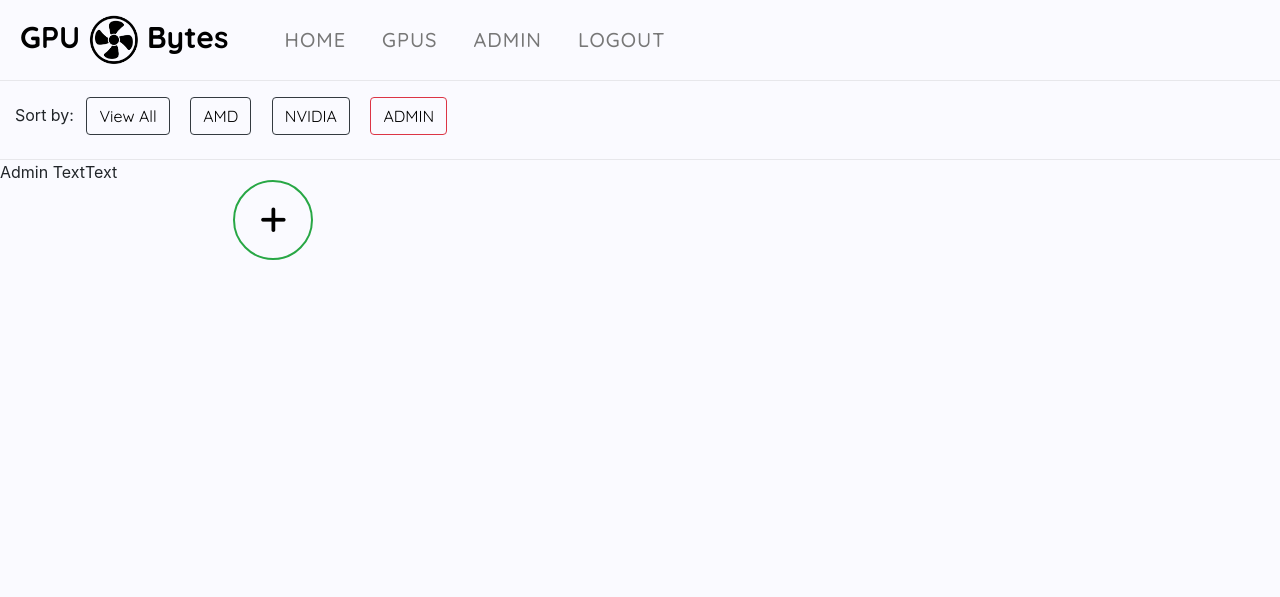
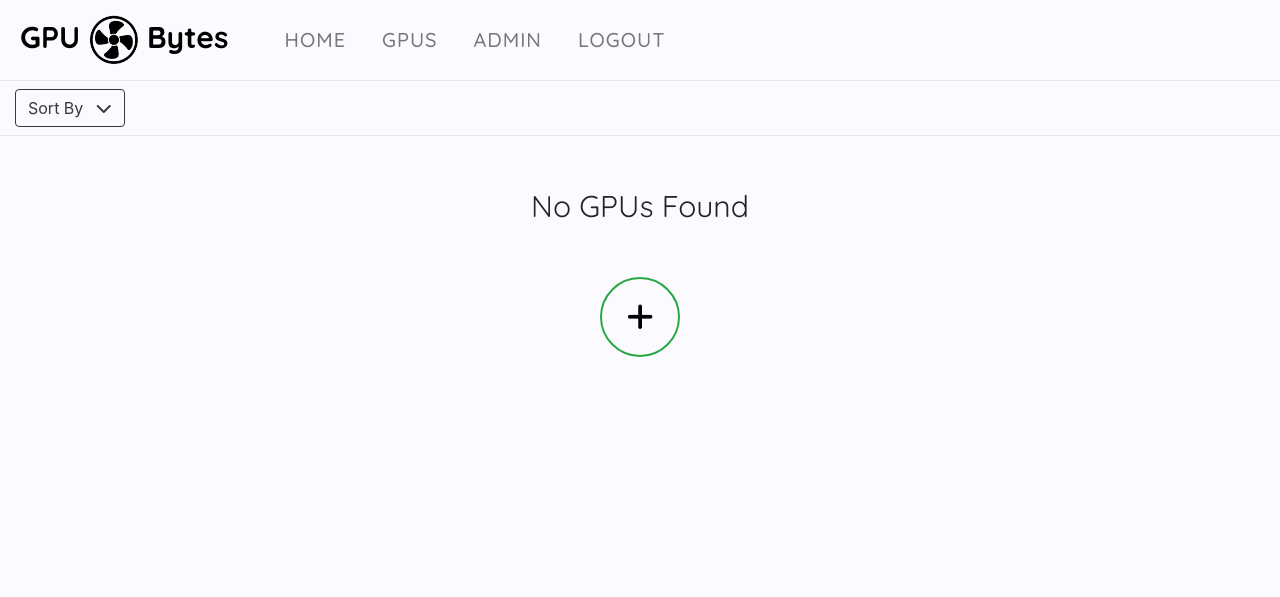
Before and after one commit to AlexanderJWard/gpu-bytes, a Django app: page /gpu/amd/ in a window 1280 px wide. Shown: the top 597 px of the page. Run offline with Django 3.2, Linux system fonts and the light colour scheme; a user stored in the database is signed in; tables that the repository leaves empty hold one stand-in row (values such as "Sample post"); some libraries are stand-ins or nearby versions.

Commit message:
F add button to only appear after last card. Style draft images on list view.

```diff
--- a/static/css/style.css
+++ b/static/css/style.css
@@ -158,12 +158,17 @@
     background-color: transparent;
 }
 
-/* blog post card */
+/* blog post card and gpu card*/
 
 .image-container img {
     border: 2px solid #777777;
     border-radius: .90rem;
     background-color: #777777;
+}
+
+.card-img-overlay {
+    margin-top: 1.9rem;
+    opacity: 0.5;
 }
 
 .card-brand {
@@ -209,6 +214,21 @@
     font-family: 'Source Sans Pro', sans-serif;
 }
 
+.filter-menu a {
+    color: #000;
+    font-family: 'Quicksand', sans-serif;
+}
+
+.filter-menu a:hover {
+    background-color: #343a40;
+    color: #fafaff;
+    font-weight: bold;
+}
+
+.filter-menu .filter-admin:hover {
+    background-color: #bd0000;
+}
+
 .filter-btn a,
 .edit-btn a,
 .add-btn a {
@@ -240,7 +260,14 @@
     height: 5rem;
 }
 
-/* post detail */
+/* empty posts and gpus */
+
+.empty-gpu {
+    font-family: 'Quicksand', sans-serif;
+    font-size: 30px;
+}
+
+/* post detail and gpu detail */
 
 .masthead {
     margin-top: 10px;
@@ -308,9 +335,10 @@
 
 @media screen and (max-width: 450px) {
 
-    .filter-btn {
+    /* .filter-btn {
         display: block;
         width: 100%;
-    }
+        margin: 1rem 0 1rem 0;
+    } */
 
 }
--- a/templates/delete_gpu.html
+++ b/templates/delete_gpu.html
@@ -11,9 +11,9 @@
 
     <form method="POST">
         {% csrf_token %}
-        Are you want to delete this item ?
-        <button type="submit" class="btn btn-lg">YES</button>
-        <button href="/" class="btn btn-lg">NO</button>
+        <h2>Are you want to delete this item ?</h2>
+        <button type="submit" class="btn btn-outline-success">YES</button>
+        <button type="button" class="btn btn-outline-dark"><a class="" href="{% url 'gpu' %}">NO</a></button>
     </form>
 
 
--- a/templates/gpu.html
+++ b/templates/gpu.html
@@ -8,15 +8,29 @@
     <div class="row">
         <div class="col-12 left">
             <div class="mt-2">
+                <button type="button" class="btn btn-outline-dark filter-btn" data-toggle="dropdown" aria-expanded="false">
+                  Sort By <i class="pl-2 fa-solid fa-chevron-down"></i>
+                </button>
+                <div class="dropdown-menu filter-menu">
+                  <a class="dropdown-item" href="{% url 'gpu' %}">View All</a>
+                  <a class="dropdown-item" href="{% url 'amd' %}">AMD</a>
+                  <a class="dropdown-item" href="{% url 'nvidia' %}">NVIDIA</a>
+                  {% if user.is_superuser %}
+                  <div class="dropdown-divider"></div>
+                  <a class="dropdown-item filter-admin" href="{% url 'gpu_admin' %}">ADMIN</a>
+                  {% endif %}
+                </div>
+              </div>
+            <!-- <div class="mt-2">
                 <p class="d-inline">Sort by:</p>
-                <button type="button" class="btn btn-outline-dark filter-btn m-2"><a class="" href="{% url 'gpu' %}">View All</a></button>
-                <button type="button" class="btn btn-outline-dark filter-btn m-2"><a class="" href="{% url 'amd' %}">AMD</a></button>
-                <button type="button" class="btn btn-outline-dark filter-btn m-2"><a class="" href="{% url 'nvidia' %}">NVIDIA</a></button>
+                <button type="button" class="btn btn-outline-dark filter-btn"><a class="" href="{% url 'gpu' %}">View All</a></button>
+                <button type="button" class="btn btn-outline-dark filter-btn"><a class="" href="{% url 'amd' %}">AMD</a></button>
+                <button type="button" class="btn btn-outline-dark filter-btn"><a class="" href="{% url 'nvidia' %}">NVIDIA</a></button>
                 {% if user.is_superuser %}
-                <button type="button" class="btn btn-outline-danger filter-btn mx-2"><a class="" href="{% url 'gpu_admin' %}">ADMIN</a></button>
+                <button type="button" class="btn btn-outline-danger filter-btn"><a class="" href="{% url 'gpu_admin' %}">ADMIN</a></button>
                 {% endif %}
-            </div>
-            <div class="row card-border mt-3">
+            </div> -->
+            <div class="row card-border mt-2">
                 {% for post in gpu_list %}
                 <div class="col-12 col-md-4 col-lg-3 card-parent">
                     <div class="card mb-4">
@@ -29,15 +43,19 @@
                                 {% endif %}
                             </a>
                             <div class="image-container">
-                                {% if post.status == 0 %}
-                                <a href="{% url 'gpu_detail' post.slug %}"><img class="card-img-top"
-                                    src=" {% static 'media/Draft.jpg' %}"></a>
-                                {% elif "placeholder" in post.image.url %}
+                                {% if "placeholder" in post.image.url %}
                                 <a href="{% url 'gpu_detail' post.slug %}"><img class="card-img-top"
                                         src=" {% static 'media/Placeholder.jpg' %}"></a>
                                 {% else %}
                                 <a href="{% url 'gpu_detail' post.slug %}"><img class="card-img-top"
                                         src=" {{ post.image.url }}"></a>
+                                {% endif %}
+                                {% if post.status == 0 %}
+                                <div class="card-img-overlay">
+                                    <a href="{% url 'gpu_detail' post.slug %}"><img class="card-img-top"
+                                        src=" {% static 'media/Draft.jpg' %}"></a>
+                                </div>
+
                                 {% endif %}
                             </div>
                             <h3 class="card-title mt-2">{{ post.name }}</h3>
@@ -55,22 +73,27 @@
             </div>
             <div class="row card-border mt-3">
                 {% endif %}
-                {% empty %}
-                {% if user.is_superuser %}
-                <p>Admin Text</p>
-                {% endif %}
-                <p>Text</p>
-                {% endfor %}
+                {% if forloop.last %}
                 <div class="col-12 col-md-4 col-lg-3 px-0 card-parent d-flex align-items-center justify-content-center">
                     <div class="card mb-4">
                         <div class="card-body">
                         {% if user.is_superuser %}
-                        <button type="button" class="btn btn-outline-success add-btn mr-2"><a class="" href="{% url 'add_gpu' %}"><i class="fa-solid fa-plus"></i></a></button>
+                        <button type="button" class="btn btn-outline-success add-btn"><a class="" href="{% url 'add_gpu' %}"><i class="fa-solid fa-plus"></i></a></button>
                         {% endif %}
                     </div>
                     </div>
                 </div>
-
+                {% endif %}
+                {% empty %}
+                {% if user.is_superuser %}
+                <div class="col-12 d-flex align-items-center justify-content-center flex-column">
+                    <p class="empty-gpu my-5">No GPUs Found</p>
+                    <button type="button" class="btn btn-outline-success add-btn"><a class="" href="{% url 'add_gpu' %}"><i class="fa-solid fa-plus"></i></a></button>
+                </div>
+                {% else %}
+                <p>Text</p>
+                {% endif %}
+                {% endfor %}
             </div>
         </div>
     </div>
--- a/templates/update_gpu.html
+++ b/templates/update_gpu.html
@@ -8,7 +8,7 @@
 
     <h1>Update GPU</h1>
 
-    <form method="POST" action="">
+    <form method="POST" action="" enctype="multipart/form-data">
         {% csrf_token %}
 
         {{ form | crispy }}
```
Also changed, not shown: static/media/Draft.jpg.
